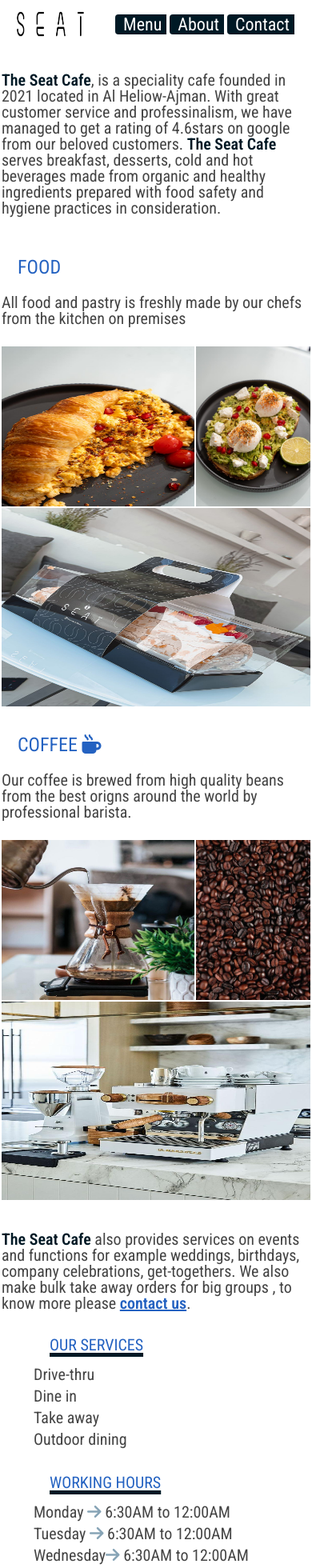
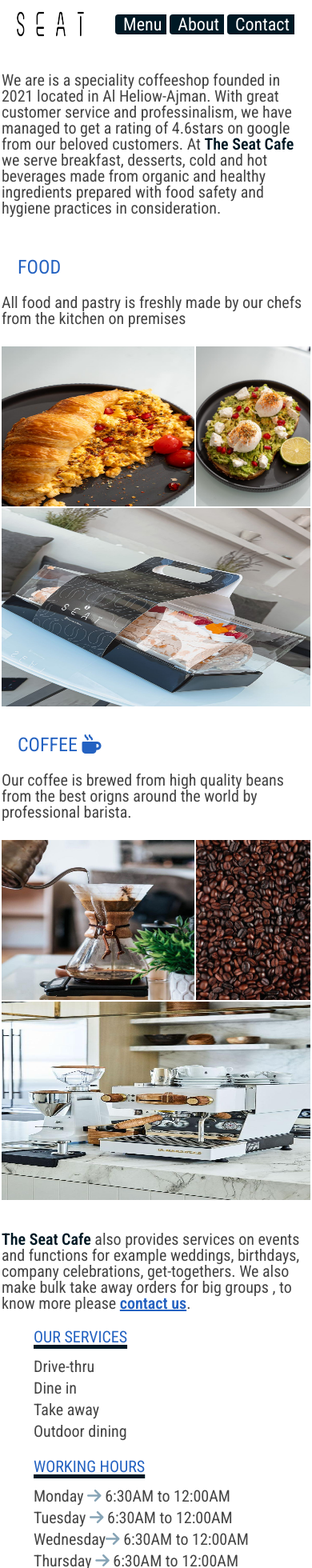
Before and after one commit to BrianKayy/theseatcafe, a React (Create React App) app: page /About in a window 390 px wide. Shown: the top 1960 px of the page at 80% size. Built offline with nearby package versions, Linux system fonts and the light colour scheme; a web font is replaced by a local one.

Commit message:
commit b4 work

```diff
--- a/src/About.js
+++ b/src/About.js
@@ -14,13 +14,13 @@
     <div className="about">
         <div className="seat">
 
-      <p><b>The Seat Cafe</b>, is  a speciality cafe founded in 2021 located in Al Heliow-Ajman.
-      With great customer service and professinalism, we have managed to get a rating of 4.6stars on google from our beloved customers. <b>The Seat Cafe</b> serves breakfast, desserts,
+      <p>We are is  a speciality coffeeshop founded in 2021 located in Al Heliow-Ajman.
+      With great customer service and professinalism, we have managed to get a rating of 4.6stars on google from our beloved customers. At  <b>The Seat Cafe</b> we serve breakfast, desserts,
       cold and hot beverages made from organic and healthy ingredients prepared with food safety
        and hygiene practices in consideration.
         <br /> <br />
        </p>
-        <h3>FOOD</h3>
+        <h3 className='h3'>FOOD</h3>
     <p>All food and pastry is freshly made by our chefs from the kitchen on premises </p>
        <div className="images">
            <div className="first">
@@ -32,7 +32,7 @@
            </div>
        </div>
 
-       <h3>COFFEE <i class="fa-solid fa-mug-hot"></i></h3>
+       <h3 className='h3'>COFFEE  <i class="fa-solid fa-mug-hot"></i></h3>
        <p>Our coffee is  brewed from high quality beans from the best origns around the world by
         professional barista.</p>
         <div className="images">
--- a/src/App.css
+++ b/src/App.css
@@ -571,7 +571,7 @@
   line-height: 25px;
 }
 
-h3{
+.h3{
   font-size: 25px;
   color: #2462c1;
   font-weight: 400;
@@ -686,7 +686,7 @@
   line-height: 20px;
 }
 
-h3{
+.h3{
   font-size: 24px;
   color: #2462c1;
   font-weight: 400;
--- a/src/mydata3.js
+++ b/src/mydata3.js
@@ -4,8 +4,8 @@
 import cb from './images/coldB.jpg';
 import v6 from './images/v60h.jpeg';
 import sp from './images/symphony.jpeg';
-import cd from './images/cold.jpeg';
-import cl from './images/clever.jpeg';
+import cd from './images/colddrip.jpeg';
+import cl from './images/kalita.jpeg';
 const FilterC = {
     Filter:[
        {
@@ -52,7 +52,7 @@
        },
        {
            id:  '7',
-           name: 'CLEVER DRIPPER',
+           name: 'KALITA ',
            price: '23',
            image: cl,
            details: ''
```
Also changed, not shown: src/images/colddrip.jpeg (added), src/images/kalita.jpeg (added).
